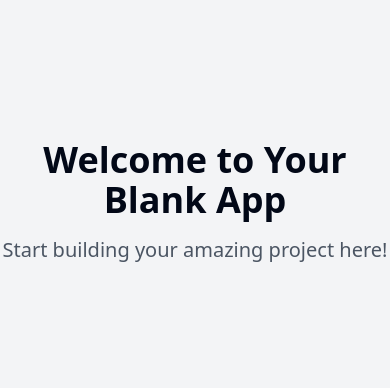
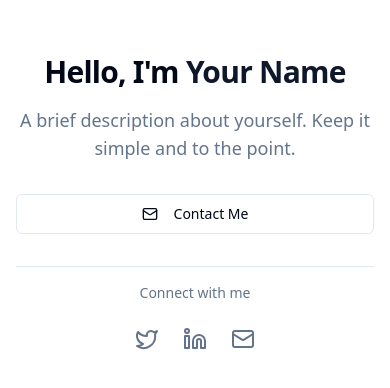
Before and after one commit to hemal/hemal-website, a React (Vite) app: page / in a window 390 px wide. Shown: the part 220-608 px from the top of the page. Built offline with nearby package versions, Linux system fonts and the light colour scheme.

Commit message:
feat: Create landing page
Implement a minimalistic, responsive landing page with links to social media and an email button.

```diff
--- /dev/null
+++ b/src/components/ContactButton.tsx
@@ -0,0 +1,31 @@
+
+import React from "react";
+import { Button } from "@/components/ui/button";
+import { Mail } from "lucide-react";
+
+interface ContactButtonProps {
+  email?: string;
+  className?: string;
+}
+
+const ContactButton = ({
+  email = "your.email@example.com",
+  className
+}: ContactButtonProps) => {
+  const handleEmailClick = () => {
+    window.location.href = `mailto:${email}`;
+  };
+
+  return (
+    <Button
+      onClick={handleEmailClick}
+      className={className}
+      variant="outline"
+    >
+      <Mail className="mr-2 h-4 w-4" />
+      Contact Me
+    </Button>
+  );
+};
+
+export default ContactButton;
--- /dev/null
+++ b/src/components/SocialLinks.tsx
@@ -0,0 +1,43 @@
+
+import React from "react";
+import { Twitter, Linkedin, Mail } from "lucide-react";
+import { cn } from "@/lib/utils";
+
+interface SocialLinksProps {
+  className?: string;
+  iconSize?: number;
+}
+
+const SocialLinks = ({ className, iconSize = 20 }: SocialLinksProps) => {
+  return (
+    <div className={cn("flex items-center gap-6", className)}>
+      <a
+        href="https://twitter.com/yourusername"
+        target="_blank"
+        rel="noopener noreferrer"
+        className="text-muted-foreground hover:text-foreground transition-colors duration-300"
+        aria-label="Twitter"
+      >
+        <Twitter size={iconSize} className="social-icon" />
+      </a>
+      <a
+        href="https://linkedin.com/in/yourusername"
+        target="_blank"
+        rel="noopener noreferrer"
+        className="text-muted-foreground hover:text-foreground transition-colors duration-300"
+        aria-label="LinkedIn"
+      >
+        <Linkedin size={iconSize} className="social-icon" />
+      </a>
+      <a
+        href="mailto:your.email@example.com"
+        className="text-muted-foreground hover:text-foreground transition-colors duration-300"
+        aria-label="Email"
+      >
+        <Mail size={iconSize} className="social-icon" />
+      </a>
+    </div>
+  );
+};
+
+export default SocialLinks;
--- a/src/index.css
+++ b/src/index.css
@@ -1,3 +1,4 @@
+
 @tailwind base;
 @tailwind components;
 @tailwind utilities;
@@ -97,5 +98,43 @@
 
   body {
     @apply bg-background text-foreground;
+    font-feature-settings: "rlig" 1, "calt" 1;
+  }
+
+  @keyframes fadeIn {
+    from {
+      opacity: 0;
+      transform: translateY(20px);
+    }
+    to {
+      opacity: 1;
+      transform: translateY(0);
+    }
+  }
+
+  .social-icon {
+    @apply transition-transform duration-300 ease-in-out hover:scale-110;
+  }
+
+  .link-underline {
+    position: relative;
+  }
+
+  .link-underline:after {
+    content: '';
+    position: absolute;
+    width: 100%;
+    transform: scaleX(0);
+    height: 1px;
+    bottom: 0;
+    left: 0;
+    background-color: currentColor;
+    transform-origin: bottom right;
+    transition: transform 0.3s ease-out;
+  }
+
+  .link-underline:hover:after {
+    transform: scaleX(1);
+    transform-origin: bottom left;
   }
 }
--- a/src/pages/Index.tsx
+++ b/src/pages/Index.tsx
@@ -1,11 +1,36 @@
-// Update this page (the content is just a fallback if you fail to update the page)
+
+import React from "react";
+import SocialLinks from "@/components/SocialLinks";
+import ContactButton from "@/components/ContactButton";
+import { Card, CardContent } from "@/components/ui/card";
 
 const Index = () => {
   return (
-    <div className="min-h-screen flex items-center justify-center bg-gray-100">
-      <div className="text-center">
-        <h1 className="text-4xl font-bold mb-4">Welcome to Your Blank App</h1>
-        <p className="text-xl text-gray-600">Start building your amazing project here!</p>
+    <div className="min-h-screen flex flex-col justify-center items-center p-4 md:p-8 bg-background animate-fade-in">
+      <div className="w-full max-w-3xl mx-auto">
+        <Card className="border-0 shadow-none bg-transparent">
+          <CardContent className="p-0 space-y-8 md:space-y-12">
+            <div className="space-y-4 text-center">
+              <h1 className="text-3xl md:text-5xl font-bold tracking-tight">
+                Hello, I'm <span className="text-primary">Your Name</span>
+              </h1>
+              <p className="text-lg md:text-xl text-muted-foreground max-w-lg mx-auto">
+                A brief description about yourself. Keep it simple and to the point.
+              </p>
+            </div>
+
+            <div className="flex flex-col md:flex-row items-center justify-center gap-4">
+              <ContactButton className="w-full md:w-auto" />
+            </div>
+
+            <div className="pt-4 border-t border-border">
+              <div className="flex flex-col items-center gap-6">
+                <p className="text-sm text-muted-foreground">Connect with me</p>
+                <SocialLinks iconSize={24} />
+              </div>
+            </div>
+          </CardContent>
+        </Card>
       </div>
     </div>
   );
--- a/tailwind.config.ts
+++ b/tailwind.config.ts
@@ -1,3 +1,4 @@
+
 import type { Config } from "tailwindcss";
 
 export default {
@@ -84,11 +85,33 @@ export default {
 					to: {
 						height: '0'
 					}
+				},
+				'fade-in': {
+					'0%': {
+						opacity: '0',
+						transform: 'translateY(10px)'
+					},
+					'100%': {
+						opacity: '1',
+						transform: 'translateY(0)'
+					}
+				},
+				'scale-in': {
+					'0%': {
+						transform: 'scale(0.95)',
+						opacity: '0'
+					},
+					'100%': {
+						transform: 'scale(1)',
+						opacity: '1'
+					}
 				}
 			},
 			animation: {
 				'accordion-down': 'accordion-down 0.2s ease-out',
-				'accordion-up': 'accordion-up 0.2s ease-out'
+				'accordion-up': 'accordion-up 0.2s ease-out',
+				'fade-in': 'fade-in 0.5s ease-out',
+				'scale-in': 'scale-in 0.3s ease-out'
 			}
 		}
 	},
```
